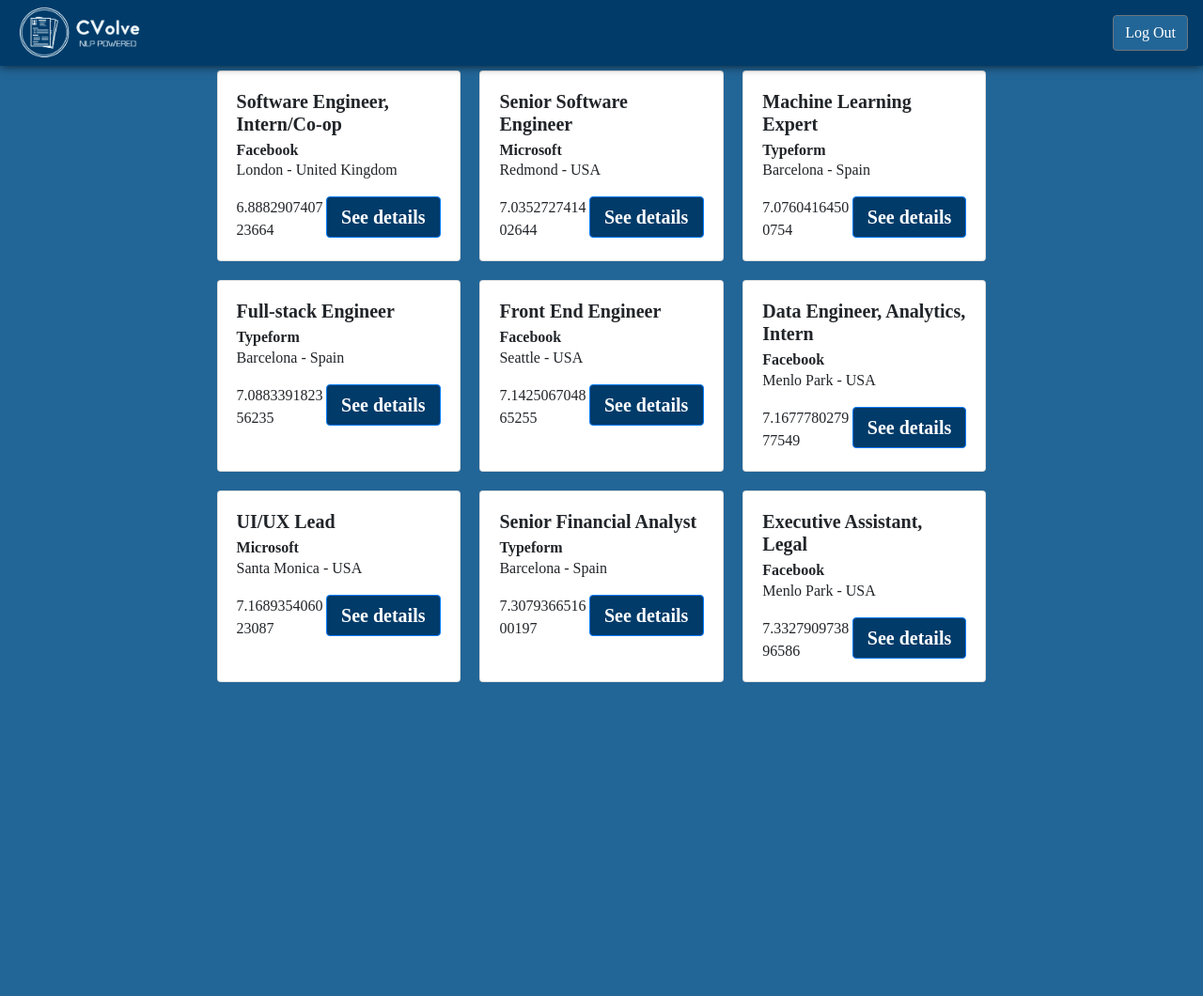
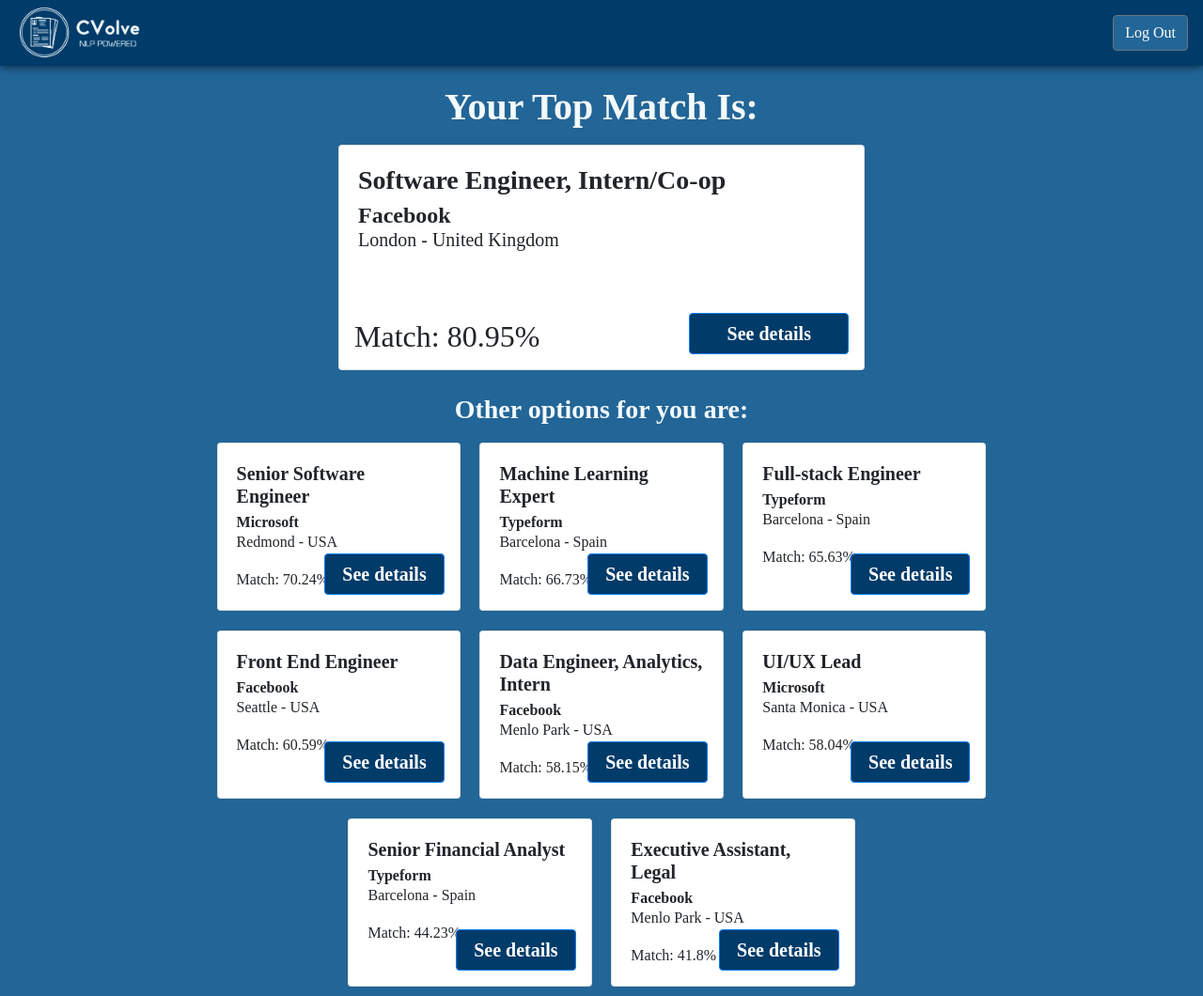
Before and after one commit to nicolaspascual/CVolve, a Django app: page /offers/ in a window 1280 px wide. Shown: the whole page at 94% size. Before the commit the page ends 726 px from the top, so only its background shows below. Run offline with Django 3.2, Linux system fonts and the light colour scheme; a user stored in the database is signed in; data comes from the database, SQL or seed files in the repository; some libraries are stand-ins or nearby versions; some web fonts are replaced.

Commit message:
Refinished main screen.

```diff
--- a/cvolve/main/models/job_offer_distance.py
+++ b/cvolve/main/models/job_offer_distance.py
@@ -1,6 +1,9 @@
+from math import exp
+
 from django.db import models
+
+from .job_offer import JobOffer
 from .user import User
-from .job_offer import JobOffer
 
 
 class JobOfferDistance(models.Model):
--- a/cvolve/main/services/__init__.py
+++ b/cvolve/main/services/__init__.py
@@ -1 +1,2 @@
 from .document_distance_calculator import calculate_document_distance
+from .document_distance_to_percentage import calculate_percentage_distance
--- /dev/null
+++ b/cvolve/main/services/document_distance_to_percentage.py
@@ -0,0 +1,11 @@
+from math import exp
+from os.path import join
+from pathlib import Path
+
+
+def calculate_percentage_distance(distance):
+    """
+    Obtains the percentage corresponding to the given distance
+        :param distance(float): Distance
+    """
+    return round(100/(1 + exp(4*distance - 29.0)), 2)
--- /dev/null
+++ b/cvolve/main/templatetags/__init__.py
@@ -0,0 +1 @@
+from .distance_to_percentage import distance_to_percentage
--- /dev/null
+++ b/cvolve/main/templatetags/distance_to_percentage.py
@@ -0,0 +1,8 @@
+from django import template
+from cvolve.main.services import calculate_percentage_distance
+
+register = template.Library()
+
+@register.filter(name='distance_to_percentage')
+def distance_to_percentage(distance):
+    return calculate_percentage_distance(distance)
--- a/cvolve/main/views/OffersView.py
+++ b/cvolve/main/views/OffersView.py
@@ -9,7 +9,10 @@ class OffersView(View):
     def get(self, request):
         user = models.User.objects.get(pk=request.user.id)
         offers = user.get_offers_sorted_by_distance(return_distances=True)
+        first_offer = offers[0]
+        other_offers = [o for o in offers if o.id != first_offer.id]
 
         return render(request, 'offers.html', {
-            'offers': offers
+            'first_offer': first_offer,
+            'offers': other_offers
         })
--- a/cvolve/static/styles/style.css
+++ b/cvolve/static/styles/style.css
@@ -112,7 +112,9 @@
     margin: 2.5%;
 }
 
-#error-top{
+.card-match {}
+
+#error-top {
     position: fixed;
     top: 0;
     left: 0;
--- a/cvolve/templates/offers.html
+++ b/cvolve/templates/offers.html
@@ -1,5 +1,5 @@
 {%extends "base.html"%}
-
+{% load distance_to_percentage %}
 {% block outer_body %}
 
 <nav class="navbar navbar-expand-lg navbar-cvolve fixed-top">
@@ -29,15 +29,31 @@ style="background-color:#226597; height:inherit; min-height:100%"
 
 {% block content %}
 
-<div class="row col-xs-12 col-sm-10 d-flex flex-row justify-content-center">
+<div class="row col-xs-12 col-sm-10 d-flex flex-row justify-content-center" style="margin-top:7%">
+
+  <h1 class="text-over-bg" style="font-weight:bold">Your Top Match Is:</h1>
+  <div class="col-xs-12 col-sm-10 d-flex flex-row justify-content-center">
+    <div class="card card-offer card-match" style="width: 35rem; height: 15rem; margin-bottom: 3%">
+      <div class="card-body" style="width: 35rem; height: 15rem">
+        <h3 class="card-title font-weight-bold"> {{first_offer.title}} </h3>
+        <h4 class="card-subtitle font-weight-bold"> {{first_offer.company}} </h4>
+        <h5 class="card-text"> {{first_offer.city}} - {{first_offer.country}} </h5>
+        <h2 class="card-text" style="position:absolute; bottom: 0.5rem; left: 1rem"> Match: {{ first_offer.distance|distance_to_percentage }}%</h2>
+        <a href="/offers/{{offer.id}}" class="btn btn-primary btn-cvolve-details" style="position:absolute; bottom: 1rem; right: 1rem">See details</a>
+      </div>
+    </div>
+  </div>
+
+  <h3 class="text-over-bg col-sm-12" style="font-weight: bold">Other options for you are:</h3>
+
   {% for offer in offers %}
   <div class="card card-offer">
     <div class="card-body">
       <h5 class="card-title font-weight-bold"> {{offer.title}} </h5>
       <h6 class="card-subtitle font-weight-bold"> {{offer.company}} </h6>
       <p class="card-text"> {{offer.city}} - {{offer.country}} </p>
-      <a href="/offers/{{offer.id}}" class="btn btn-primary btn-cvolve-details">See details</a>
-      <p class="card-text"> {{offer.distance}}</p>
+      <a href="/offers/{{offer.id}}" class="btn btn-primary btn-cvolve-details" style="position:absolute; bottom: 1rem; right: 1rem">See details</a>
+      <p class="card-text"> Match: {{ offer.distance|distance_to_percentage }}%</p>
     </div>
   </div>
   {% endfor %}
```
